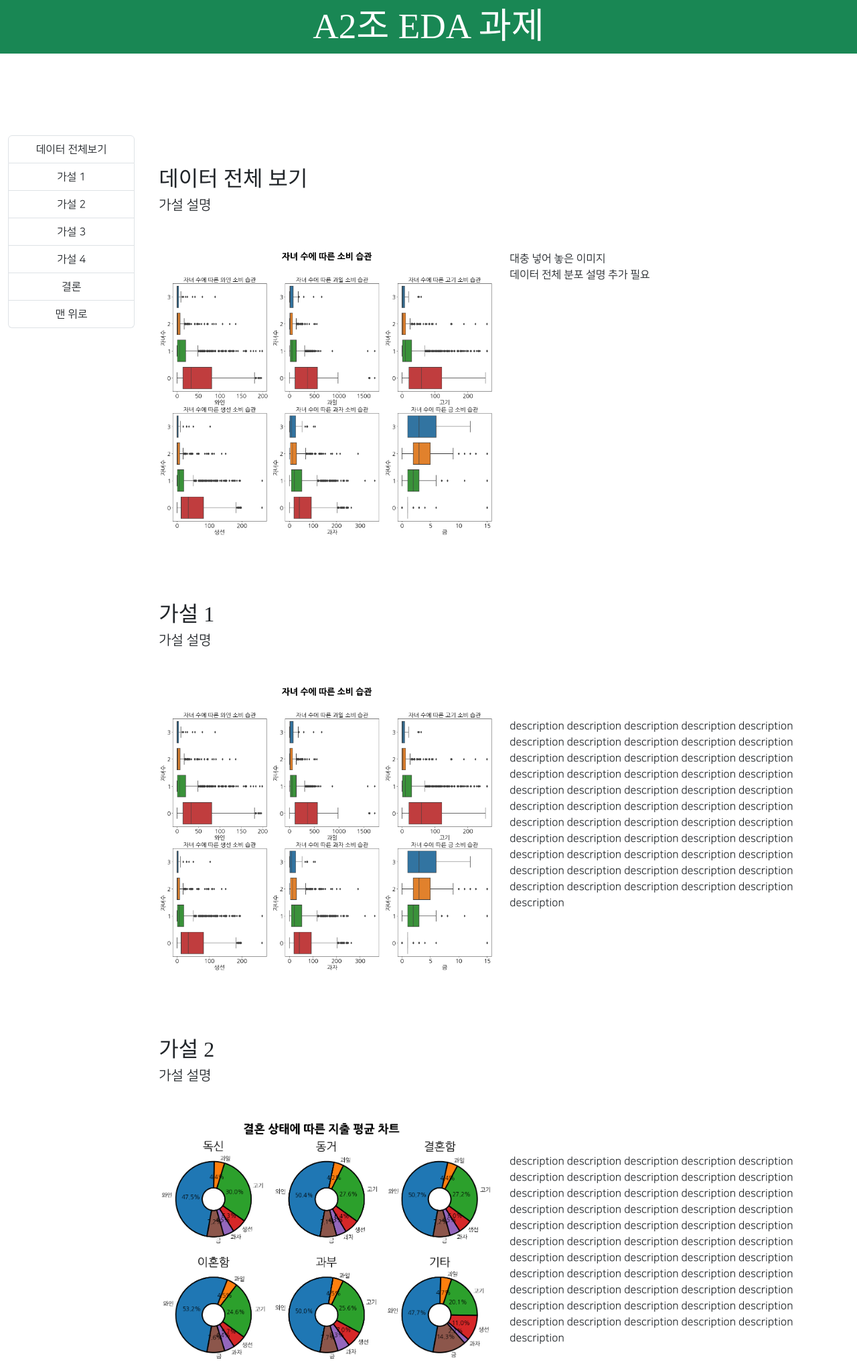
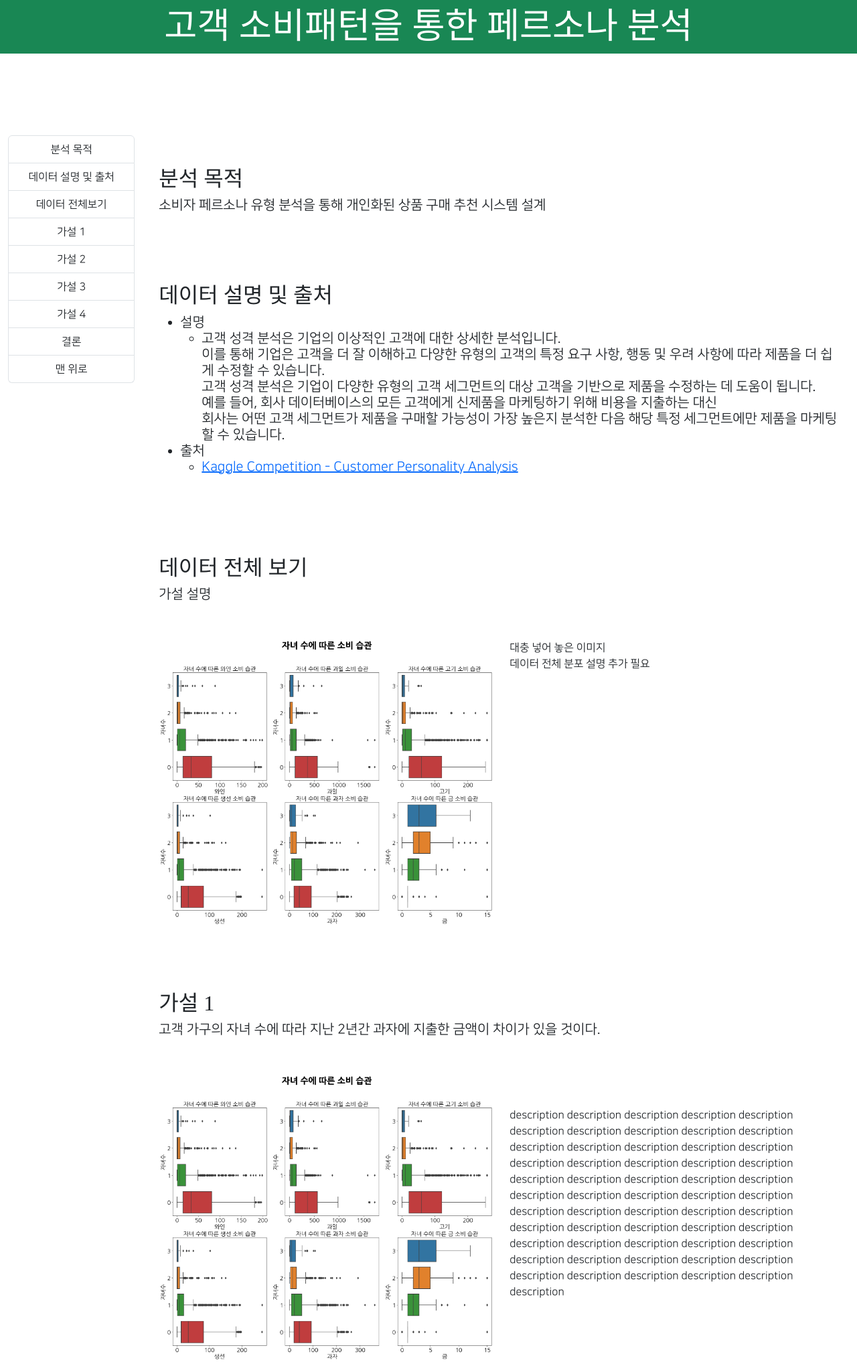
Before and after one commit to hunnxx/Programmers_Monthly_Project_1_a2, a Django app: page / in a window 1280 px wide. Shown: the top 2034 px of the page at 67% size. Run offline with Django 4.2, Linux system fonts and the light colour scheme; some libraries are stand-ins or nearby versions; some web fonts are replaced.

Commit message:
피드백 일부 반영(제목, 목적 등)

```diff
--- a/monthly_proj_1/eda/templates/home.html
+++ b/monthly_proj_1/eda/templates/home.html
@@ -2,6 +2,7 @@
 <!DOCTYPE html>
 
 <html>
+
     <head>
         <link rel="stylesheet" href="{% static 'bootstrap.min.css' %}" type="text/css">
         <link rel="stylesheet" href="{% static 'fonts.css' %}" type="text/css">
@@ -9,20 +10,22 @@
     </head>
 
     <body style="font-family: NanumReg;">
+
         <header class="sticky-top bg-success">
             <div class="container-fluid text-center text-white" style="font-family: NanumExtBold; font-size: 40pt;">
-                A2조 EDA 과제
+                고객 소비패턴을 통한 페르소나 분석
             </div>
         </header>
 
         <div class="container-xxl bd-gutter mt-3 my-md-4 bd-layout">
             <div class="col">
-
                 <div class="row pt-5">
 
                     <div class="col-2">
                         <div id="table-of-contents" class="list-group text-center" style="position: sticky; top: 100px; margin-top: 50px;">
-                                <a href="#" class="list-group-item list-group-item-action">데이터 전체보기</a>
+                                <a href="#purpose" class="list-group-item list-group-item-action">분석 목적</a>
+                                <a href="#description" class="list-group-item list-group-item-action">데이터 설명 및 출처</a>
+                                <a href="#total" class="list-group-item list-group-item-action">데이터 전체보기</a>
                                 <a href="#hypo1" class="list-group-item list-group-item-action">가설 1</a>
                                 <a href="#hypo2" class="list-group-item list-group-item-action">가설 2</a>
                                 <a href="#hypo3" class="list-group-item list-group-item-action">가설 3</a>
@@ -37,7 +40,53 @@
                             <div class="scrollspy-example" data-bs-spy="scroll" data-bs-target="#table-of-contents" data-bs-smooth-scroll="true" tabindex="0">
 
                                 <div class="row">
+                                    <p id="purpose"></p>
                                     <p></p>
+                                    <p></p>
+                                    <p></p>
+                                    <p></p>
+                                    <p></p>
+                                    <h2 style="font-family: NanumBold;">분석 목적</h2>
+                                    <h5>소비자 페르소나 유형 분석을 통해 개인화된 상품 구매 추천 시스템 설계</h5>
+                                </div>
+
+                                <div class="row">
+                                    <p id="description"></p>
+                                    <p></p>
+                                    <p></p>
+                                    <p></p>
+                                    <p></p>
+                                    <p></p>
+                                    <h2 style="font-family: NanumBold;">데이터 설명 및 출처</h2>
+                                    <h5>
+                                        <ul>
+                                            <li>
+                                                설명
+                                            </li>
+                                            <ul>
+                                                <li>
+                                                    고객 성격 분석은 기업의 이상적인 고객에 대한 상세한 분석입니다.<br>
+                                                    이를 통해 기업은 고객을 더 잘 이해하고 다양한 유형의 고객의 특정 요구 사항, 행동 및 우려 사항에 따라 제품을 더 쉽게 수정할 수 있습니다.<br>
+                                                    고객 성격 분석은 기업이 다양한 유형의 고객 세그먼트의 대상 고객을 기반으로 제품을 수정하는 데 도움이 됩니다.<br>
+                                                    예를 들어, 회사 데이터베이스의 모든 고객에게 신제품을 마케팅하기 위해 비용을 지출하는 대신<br>
+                                                    회사는 어떤 고객 세그먼트가 제품을 구매할 가능성이 가장 높은지 분석한 다음 해당 특정 세그먼트에만 제품을 마케팅할 수 있습니다.
+                                                </li>
+                                            </ul>
+                                            <li>
+                                                출처
+                                                <ul>
+                                                    <li>
+                                                        <a href="https://www.kaggle.com/datasets/imakash3011/customer-personality-analysis">Kaggle Competition - Customer Personality Analysis</a>
+                                                    </li>
+                                                </ul>
+                                            </li>
+                                        </ul>
+                                    </h5>
+                                </div>
+
+
+                                <div class="row">
+                                    <p id="total"></p>
                                     <p></p>
                                     <p></p>
                                     <p></p>
@@ -60,7 +109,6 @@
                                         </div>
                                     </div>
                                     {% endfor %}
-
                                 </div>
 
 
@@ -73,7 +121,7 @@
                                     <p></p>
 
                                     <h2 style="font-family: NanumBold;">가설 1</h2>
-                                    <h5>가설 설명</h5>
+                                    <h5>고객 가구의 자녀 수에 따라 지난 2년간 과자에 지출한 금액이 차이가 있을 것이다.</h5>
 
                                     {% for src in hypo1 %}
                                     <div class="row mt-5" style="border">
@@ -92,7 +140,6 @@
                                         </div>
                                     </div>
                                     {% endfor %}
-
                                 </div>
 
                                 <div class="row">
@@ -104,7 +151,7 @@
                                     <p></p>
 
                                     <h2 style="font-family: NanumBold;">가설 2</h2>
-                                    <h5>가설 설명</h5>
+                                    <h5>고객의 결혼 상태에 따라 지난 2년간 육류, 생선에 지출한 금액이 차이가 있을 것이다.</h5>
 
                                     {% for src in hypo2 %}
                                     <div class="row mt-5">
@@ -123,7 +170,6 @@
                                         </div>
                                     </div>
                                     {% endfor %}
-
                                 </div>
 
                                 <div class="row">
@@ -135,7 +181,7 @@
                                     <p></p>
 
                                     <h2 style="font-family: NanumBold;">가설 3</h2>
-                                    <h5>가설 설명</h5>
+                                    <h5>고객의 연간 가구 소득에 따라 지난 2년간 금에 지출된 금액이 차이가 있을 것이다.</h5>
 
                                     {% for src in hypo3 %}
                                     <div class="row mt-5">
@@ -165,7 +211,7 @@
                                     <p></p>
 
                                     <h2 style="font-family: NanumBold;">가설 4</h2>
-                                    <h5>가설 설명</h5>
+                                    <h5>고객 가구의 자녀 수나 청소년 수가 높을 수록 불만 사항을 제기한 경우가 비례할 것이다.</h5>
 
                                     {% for src in hypo4 %}
                                     <div class="row mt-5">
@@ -199,37 +245,33 @@
                                         <ol>
                                             <li>가설 1</li>
                                                 <ul>
-                                                    <li>ㄱㄱㄱㄱㄱㄱㄱㄱ</li>
-                                                    <li>ㄴㄴㄴㄴㄴㄴㄴㄴ</li>
+                                                    <li>자녀수와 식습관 지출은 반비례한다</li>
+                                                    <li>반대로, 자녀수와 금 소비는 비례한다</li>
                                                 </ul>
                                             <li>가설 2</li>
                                                 <ul>
-                                                    <li>ㄱㄱㄱㄱㄱㄱㄱㄱ</li>
-                                                    <li>ㄴㄴㄴㄴㄴㄴㄴㄴ</li>
+                                                    <li>결혼 상태와는 관계없이 비슷한 지출을 하며, 와인 > 고기 > 금의 순서로 지출의 크기가 줄어든다</li>
+                                                    <li>결혼한 사람 > 동거 > 독신 > 이혼 순으로 구매 빈도가 높다</li>
                                                 </ul>
                                             <li>가설 3</li>
                                                 <ul>
-                                                    <li>ㄱㄱㄱㄱㄱㄱㄱㄱ</li>
-                                                    <li>ㄴㄴㄴㄴㄴㄴㄴㄴ</li>
+                                                    <li>소득이 0일 때를 제외하고, 소득이 적을 수록 금의 구매량이 감소한다</li>
+                                                    <li>소득순위가 높아질 수록 더욱 다양한 금액 투자가 이루어져 평균적인 금 구매량은 높을 것으로 추정된다</li>
                                                 </ul>
                                             <li>가설 4</li>
                                                 <ul>
-                                                    <li>ㄱㄱㄱㄱㄱㄱㄱㄱ</li>
-                                                    <li>ㄴㄴㄴㄴㄴㄴㄴㄴ</li>
+                                                    <li>자녀 수 혹은 자녀 존재 여부와 컴플레인 비율은 정비례한다</li>
+                                                    <li>아래의 그래프를 통해 청소년 존재 여부와 컴플레인 비율은 관계가 없음을 확인할 수 있다</li>
+                                                    <li>그러나 청소년 자녀 수가 3 이상인 표본이 없어 3 이상일 때는 컴플레인 비율이 증가할지는 증명이 불가하다</li>
                                                 </ul>
                                         </ol>
                                     </h5>
-
                                 </div>
-
-
                             </div>
                         </div>
                     </div>
-
                 </div>
             </div>
         </div>
-
     </body>
 </html>
```
